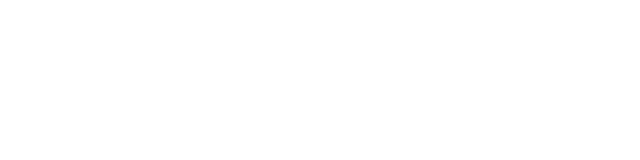
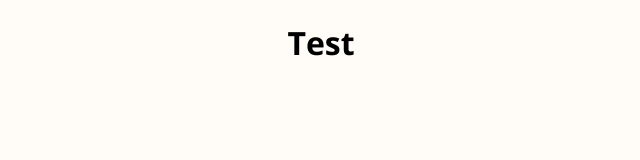
Before and after one commit to KaweckiBartek/hand-over-the-things, a Next.js app: page / in a window 1280 px wide. Shown: the top 160 px of the page, without its empty margins (319-959 px from the left). Built offline with nearby package versions, Linux system fonts and the light colour scheme.

Commit message:
added config

```diff
--- a/pages/_app.tsx
+++ b/pages/_app.tsx
@@ -1,4 +1,7 @@
 import '../styles/globals.css'
+import '../styles/themes/theme.scss';
+// import Components from '../components/index';
+
 import type { AppProps /*, AppContext */ } from 'next/app'
 
 function MyApp({ Component, pageProps }: AppProps) {
--- a/pages/index.tsx
+++ b/pages/index.tsx
@@ -8,7 +8,7 @@ export default function Home() {
         <title>Oddaj rzeczy!</title>
         <link rel="icon" href="/favicon.ico" />
       </Head>
-
+      <h1>Test</h1>
 
     </div>
   )
--- a/styles/Home.module.css
+++ b/styles/Home.module.css
@@ -3,7 +3,7 @@
   padding: 0 0.5rem;
   display: flex;
   flex-direction: column;
-  justify-content: center;
+  justify-content: flex-start;
   align-items: center;
 }
 
--- a/styles/main.scss
+++ b/styles/main.scss
@@ -1,6 +1,7 @@
 @import './variables';
 @import './normalize';
-@import './fonts';
+@import './settings/fonts';
+@import './settings/colors';
 
 
 html {
@@ -13,7 +14,7 @@ body {
   font: normal normal normal 1rem $font-base;
   overflow-x: hidden;
   background-color: #fffbf6;
-  color: #fff;
+  color: $c-black;
 }
 
 img, input[type="image"], video, embed, iframe, marquee, object, table {
--- a/styles/themes/_theme.scss
+++ /dev/null
@@ -1,7 +0,0 @@
-@import '../../variables';
-@import '../../mixins';
-@import '../../fonts';
-@import '../../global';
-
-/* import components styles
-************************************************************** */
--- /dev/null
+++ b/styles/themes/theme.scss
@@ -0,0 +1,7 @@
+@import '../variables';
+@import '../settings/fonts';
+@import '../settings/colors';
+@import '../main';
+
+/* import components styles
+************************************************************** */
```
Also changed, not shown: components/index.tsx (added, +11 -0 lines), styles/settings/_colors.scss (added), styles/settings/_fonts.scss (renamed from styles/_fonts.scss).
